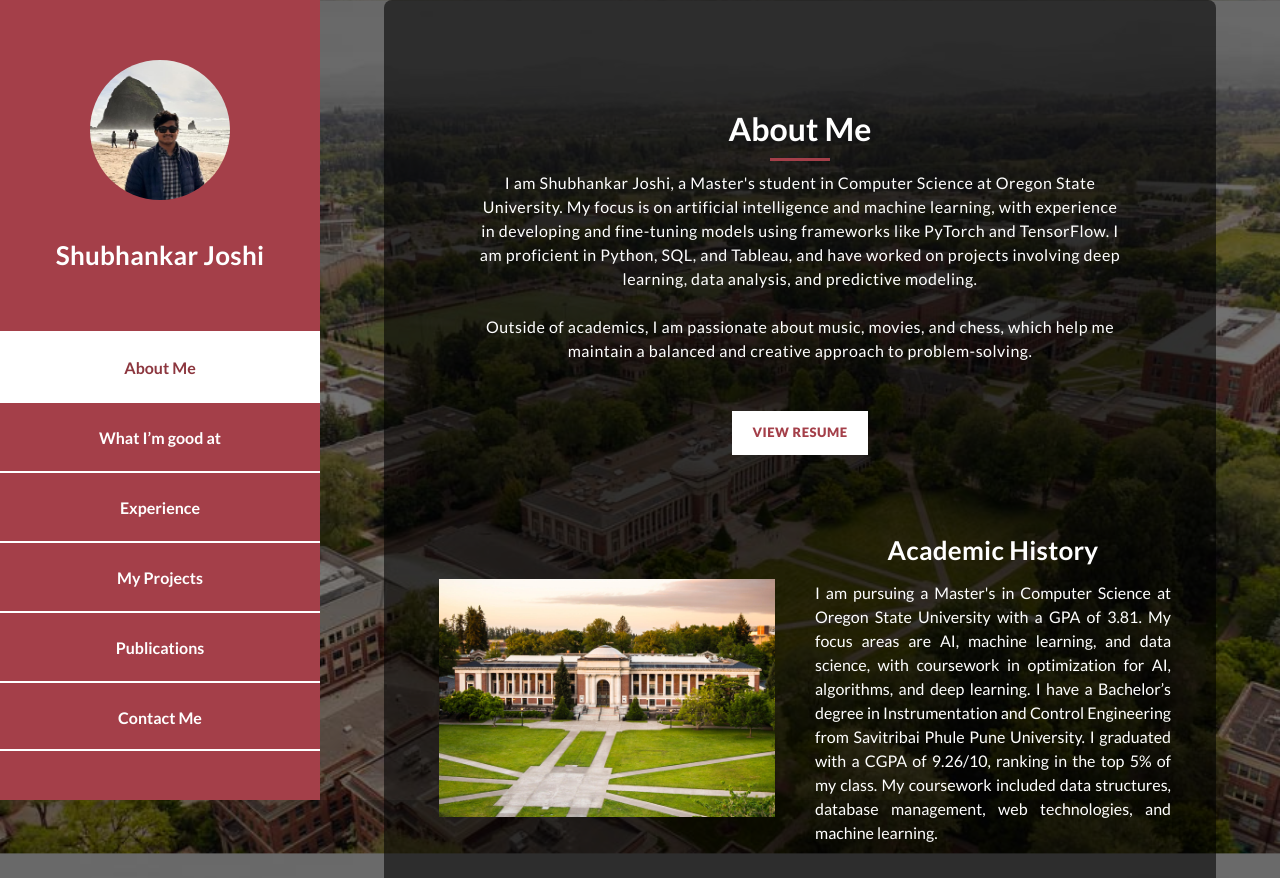
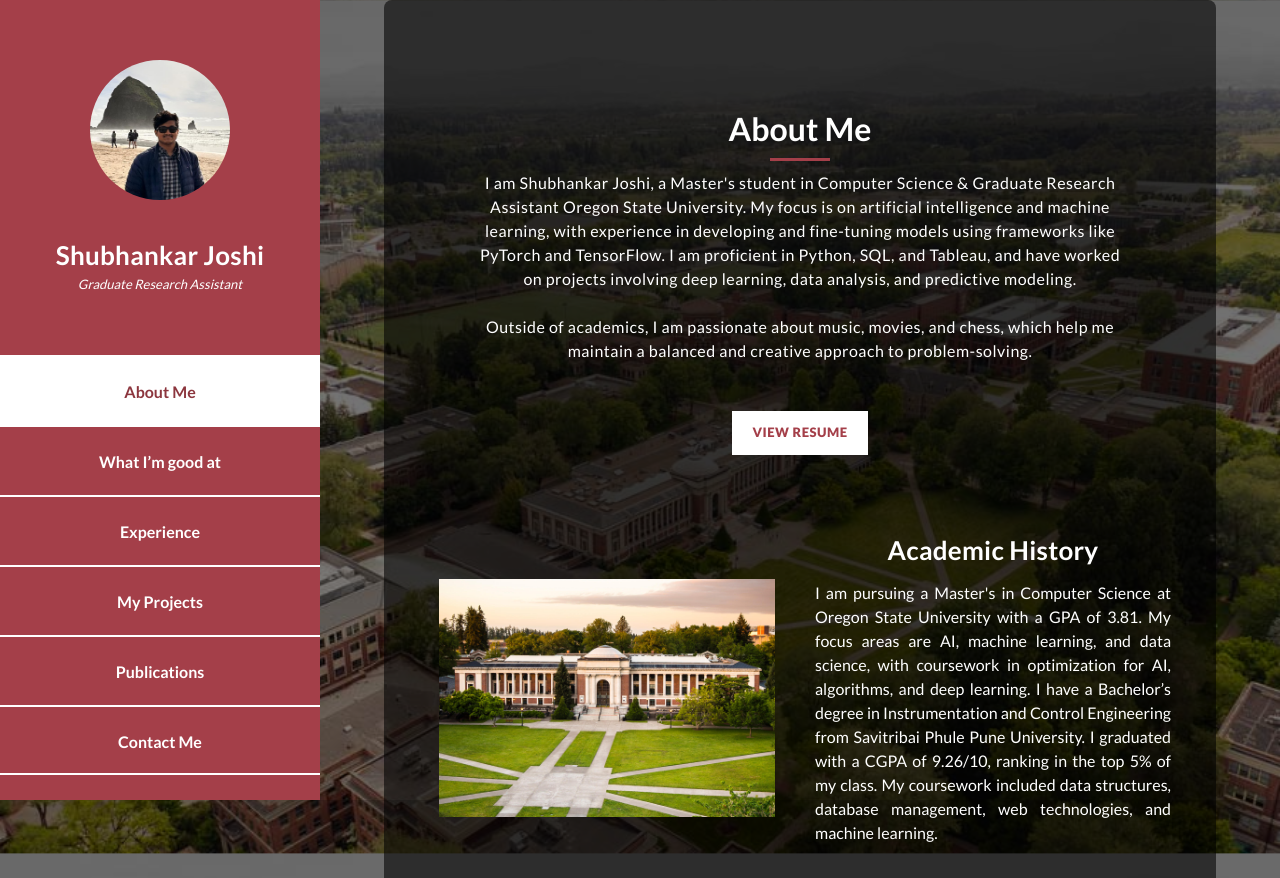
Before and after one commit to shubhu163/Shubhankar-Joshi, a plain HTML site: page index.html in a window 1280 px wide. Shown: the top 878 px of the page. Drawn offline with Linux system fonts and the light colour scheme.

Commit message:
updated index

```diff
--- a/index.html
+++ b/index.html
@@ -42,7 +42,7 @@ https://templatemo.com/tm-531-reflux
             </div>
             <div class="author-content">
               <h4>Shubhankar Joshi</h4>
-              <span></span>
+              <span>Graduate Research Assistant</span>
             </div>
             <nav class="main-nav" role="navigation">
               <ul class="main-menu">
@@ -83,7 +83,7 @@ https://templatemo.com/tm-531-reflux
           <div class="section-heading">
             <h2>About Me</h2>
             <div class="line-dec"></div>
-            <span> I am Shubhankar Joshi, a Master's student in Computer Science at Oregon State University.  My focus is on artificial intelligence and machine learning, with experience in developing and fine-tuning models using frameworks like PyTorch and TensorFlow. I am proficient in Python, SQL, and Tableau, and have worked on projects involving deep learning, data analysis, and predictive modeling.
+            <span> I am Shubhankar Joshi, a Master's student in Computer Science & Graduate Research Assistant Oregon State University. My focus is on artificial intelligence and machine learning, with experience in developing and fine-tuning models using frameworks like PyTorch and TensorFlow. I am proficient in Python, SQL, and Tableau, and have worked on projects involving deep learning, data analysis, and predictive modeling.
               <br> <br>
               Outside of academics, I am passionate about music, movies, and chess, which help me maintain a balanced and creative approach to problem-solving.</span>
           <br> <br><br>
```
